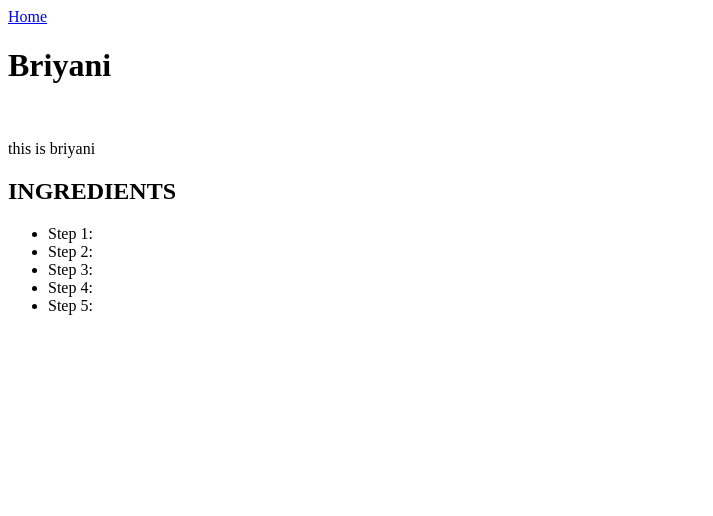
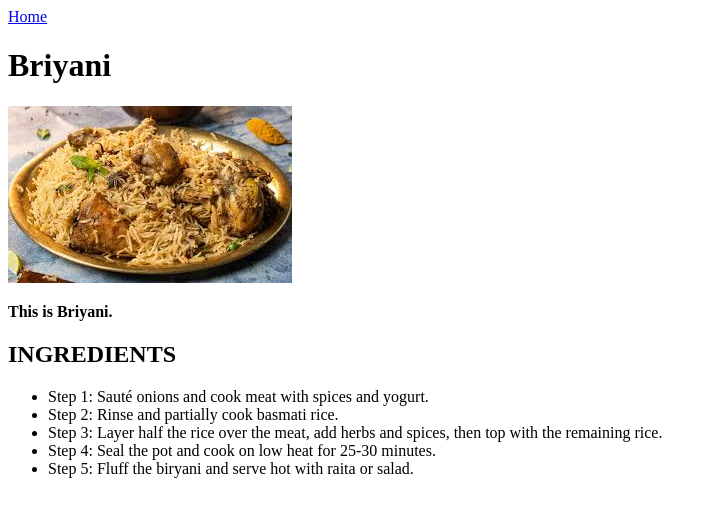
Before and after one commit to Fakecloak/odin-recipes, a plain HTML site: page recipes/briyani.html in a window 1280 px wide. Shown: the whole page, without its empty margins (0-713 px from the left). Drawn offline with Linux system fonts and the light colour scheme.

Commit message:
Add Recipes and images

```diff
--- a/recipes/briyani.html
+++ b/recipes/briyani.html
@@ -8,15 +8,15 @@
 <body>
     <a href="../index.html">Home</a>
     <h1>Briyani</h1>
-    <img src="">
-    <p> this is briyani</p>
+    <img src="briyani.jpeg">
+    <p> <strong>This is Briyani.</strong> </p>
     <h2>INGREDIENTS</h2>
     <ul>
-        <li>Step 1:</li>
-        <li>Step 2:</li>
-        <li>Step 3:</li>
-        <li>Step 4:</li>
-        <li>Step 5:</li>
+        <li>Step 1: Sauté onions and cook meat with spices and yogurt.</li>
+        <li>Step 2: Rinse and partially cook basmati rice.</li>
+        <li>Step 3: Layer half the rice over the meat, add herbs and spices, then top with the remaining rice.</li>
+        <li>Step 4: Seal the pot and cook on low heat for 25-30 minutes.</li>
+        <li>Step 5: Fluff the biryani and serve hot with raita or salad.</li>
     </ul>
 
 </body>
```
Also changed, not shown: recipes/dosa.html (+13 -1 lines), recipes/sambar.html (+13 -1 lines), recipes/briyani.jpeg (added), recipes/dosa.jpeg (added), recipes/sambar.jpeg (added).
